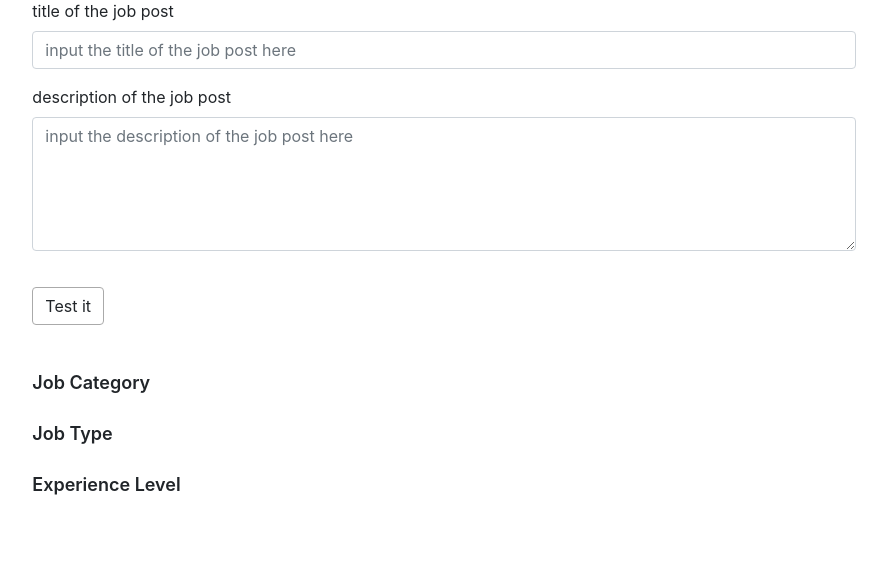
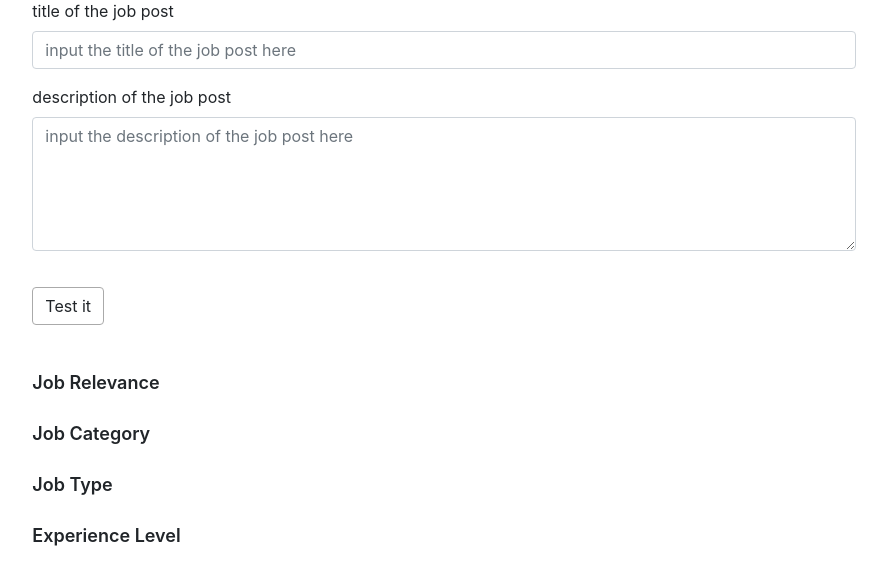
Before and after one commit to cardea-engineering/job-classifier, a Flask app: page / in a window 1280 px wide. Shown: the part 137-722 px from the top of the page, without its empty margins (196-1083 px from the left). Run offline with Flask 2, Linux system fonts and the light colour scheme; parts of the project's set-up code (start-up, migrations or seed data) failed here and were passed over; some libraries are stand-ins or nearby versions.

Commit message:
feat: added job relevance in API and front-end page

```diff
--- a/templates/index.html
+++ b/templates/index.html
@@ -50,7 +50,12 @@
             <button id="btnTest" class="btn">Test it</button>
 
             <div class='result' id='result'>
+                <p>Job Relevance</p>
+                <div id='jobRelevance'>
+
+                </div>
                 <p>Job Category</p>
+
                 <div id='jobCategory'>
 
                 </div>
@@ -89,8 +94,8 @@
                 'desc': $('#desc').val()
             },
             success: (data) => {
-                const { job_category, job_experience, job_type } = data;
-
+                const { job_category, job_experience, job_type, job_relevance } = data;
+                showResult($('#jobRelevance'), job_relevance);
                 showResult($('#jobCategory'), job_category);
                 showResult($('#jobType'), job_type);
                 showResult($('#experienceLevel'), job_experience);
--- a/utils/utils.py
+++ b/utils/utils.py
@@ -16,10 +16,13 @@ def get_model(file_name):
 with open('static/stopwords.txt') as f:
     STOP_WORDS = [line.strip() for line in f.readlines()]
 
+job_relevance_model = get_model('job_relevance_model.pkl')
 job_category_model = get_model('job_type_category_name_model.pkl')
 job_type_model = get_model('job_type_name_model.pkl')
 job_exp_model = get_model('job_exp_name_model.pkl')
 tfidfVectorizer = get_model('tfIdfVectorizer.pkl')
+
+job_relevances = ['irrelevant', 'relevant']
 
 job_categories = ['Business Operations', 'Data & Analytics',
                   'Finance, Legal & Compliance', 'Product & Design',
@@ -88,8 +91,13 @@ def predict(job_title, job_desc):
     prob_category = job_category_model.predict_proba(X).flatten()
     result_category = wrap_result(job_categories, prob_category)
 
+    # job relevance
+    prob_relevance = job_relevance_model.predict_proba(X).flatten()
+    result_relevance = wrap_result(job_relevances, prob_relevance)
+
     return {
         'job_category': result_category,
         'job_type': result_type,
-        'job_experience': result_exp
+        'job_experience': result_exp,
+        'job_relevance': result_relevance
     }
```
Also changed, not shown: 2 other files.
